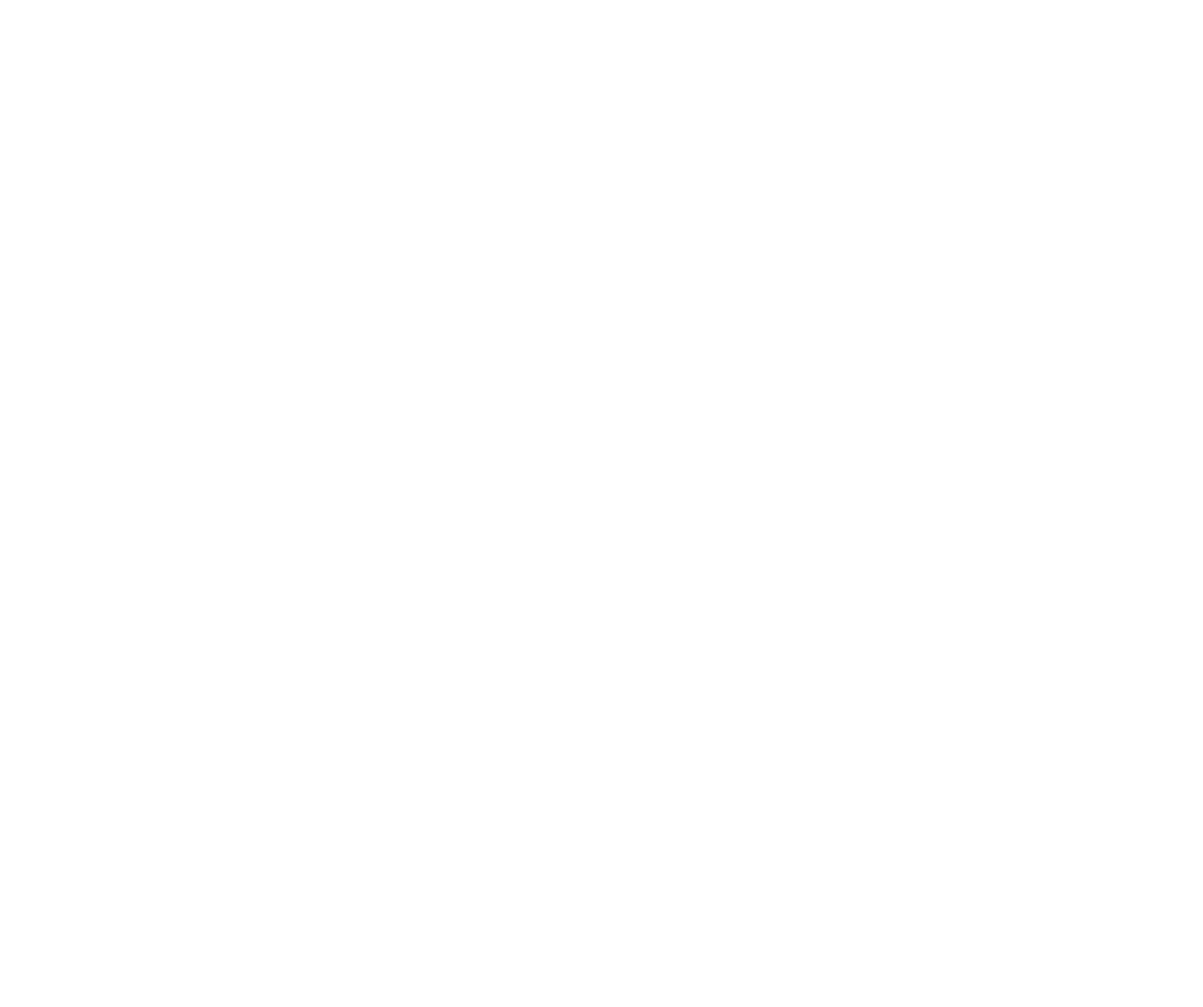
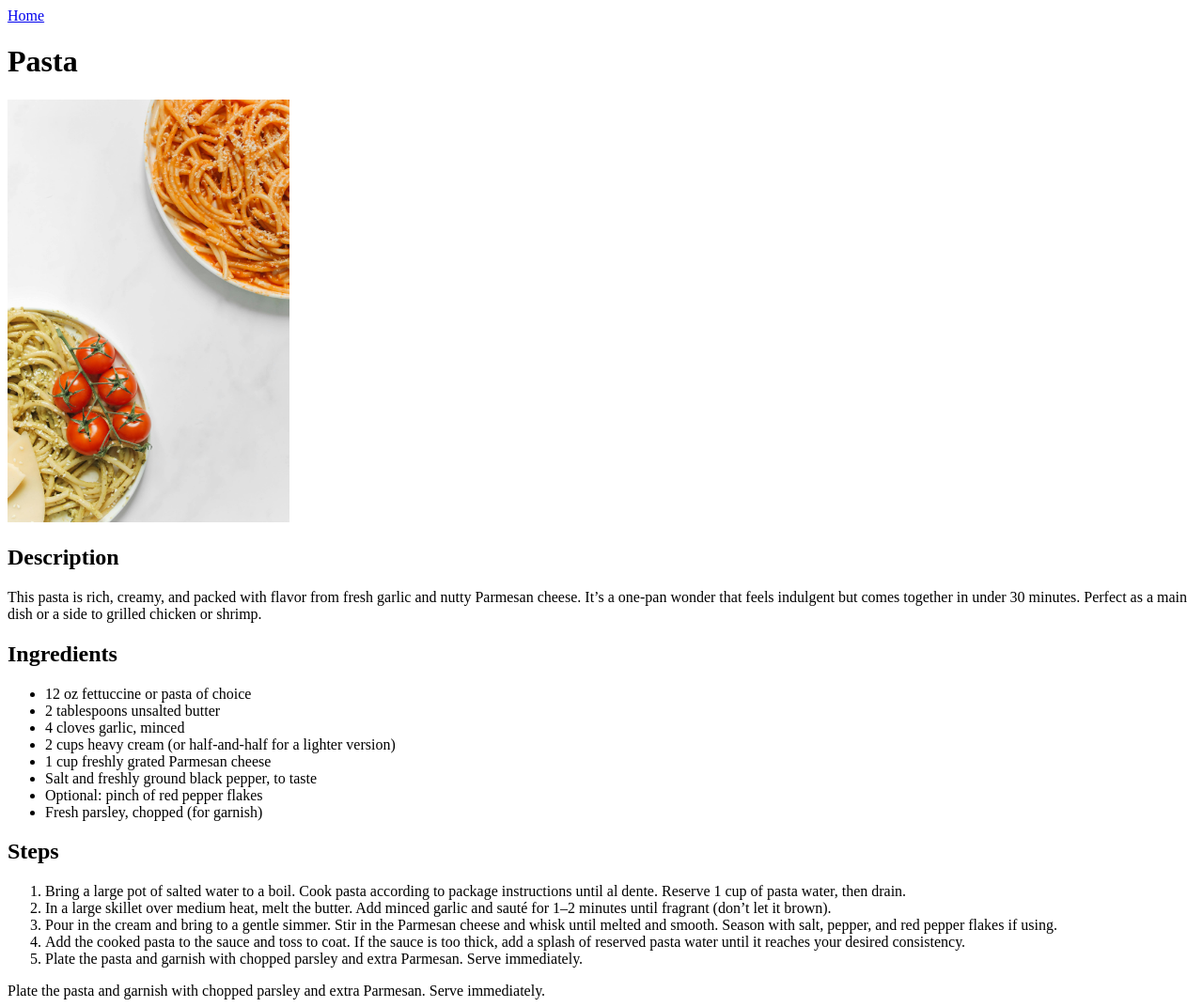
Before and after one commit to ShaydeStone/odin-recipes, a plain HTML site: page recipes/pasta.html in a window 1280 px wide. Shown: the whole page at 94% size. Before the commit the page ends 800 px from the top, so only its background shows below. Drawn offline with Linux system fonts and the light colour scheme.

Commit message:
Completed pasta.html

```diff
--- a/recipes/pasta.html
+++ b/recipes/pasta.html
@@ -0,0 +1,43 @@
+<!DOCTYPE html>
+<html lang="en">
+<head>
+    <meta charset="UTF-8">
+    <meta name="viewport" content="width=device-width, initial-scale=1.0">
+    <title>Pasta</title>
+</head>
+<body>
+
+    <a href="../index.html">Home</a>
+
+    <h1>Pasta</h1>
+
+    <img src="../images/pasta.jpg" alt="An image of pasta." width="300">
+
+    <h2>Description</h2>
+
+    <p>This pasta is rich, creamy, and packed with flavor from fresh garlic and nutty Parmesan cheese. It’s a one-pan wonder that feels indulgent but comes together in under 30 minutes. Perfect as a main dish or a side to grilled chicken or shrimp.</p>
+
+    <h2>Ingredients</h2>
+
+    <ul>
+        <li>12 oz fettuccine or pasta of choice</li>
+        <li>2 tablespoons unsalted butter</li>
+        <li>4 cloves garlic, minced</li>
+        <li>2 cups heavy cream (or half-and-half for a lighter version)</li>
+        <li>1 cup freshly grated Parmesan cheese</li>
+        <li>Salt and freshly ground black pepper, to taste</li>
+        <li>Optional: pinch of red pepper flakes</li>
+        <li>Fresh parsley, chopped (for garnish)</li>
+    </ul>
+
+    <h2>Steps</h2>
+
+    <ol>
+        <li>Bring a large pot of salted water to a boil. Cook pasta according to package instructions until al dente. Reserve 1 cup of pasta water, then drain.</li>
+        <li>In a large skillet over medium heat, melt the butter. Add minced garlic and sauté for 1–2 minutes until fragrant (don’t let it brown).</li>
+        <li>Pour in the cream and bring to a gentle simmer. Stir in the Parmesan cheese and whisk until melted and smooth. Season with salt, pepper, and red pepper flakes if using.</li>
+        <li>Add the cooked pasta to the sauce and toss to coat. If the sauce is too thick, add a splash of reserved pasta water until it reaches your desired consistency.</li>
+        <li>Plate the pasta and garnish with chopped parsley and extra Parmesan. Serve immediately.</li>
+    </ol>
+</body>Plate the pasta and garnish with chopped parsley and extra Parmesan. Serve immediately.
+</html>
```
Also changed, not shown: index.html (+1 -1 lines), images/pasta.jpg (added).
